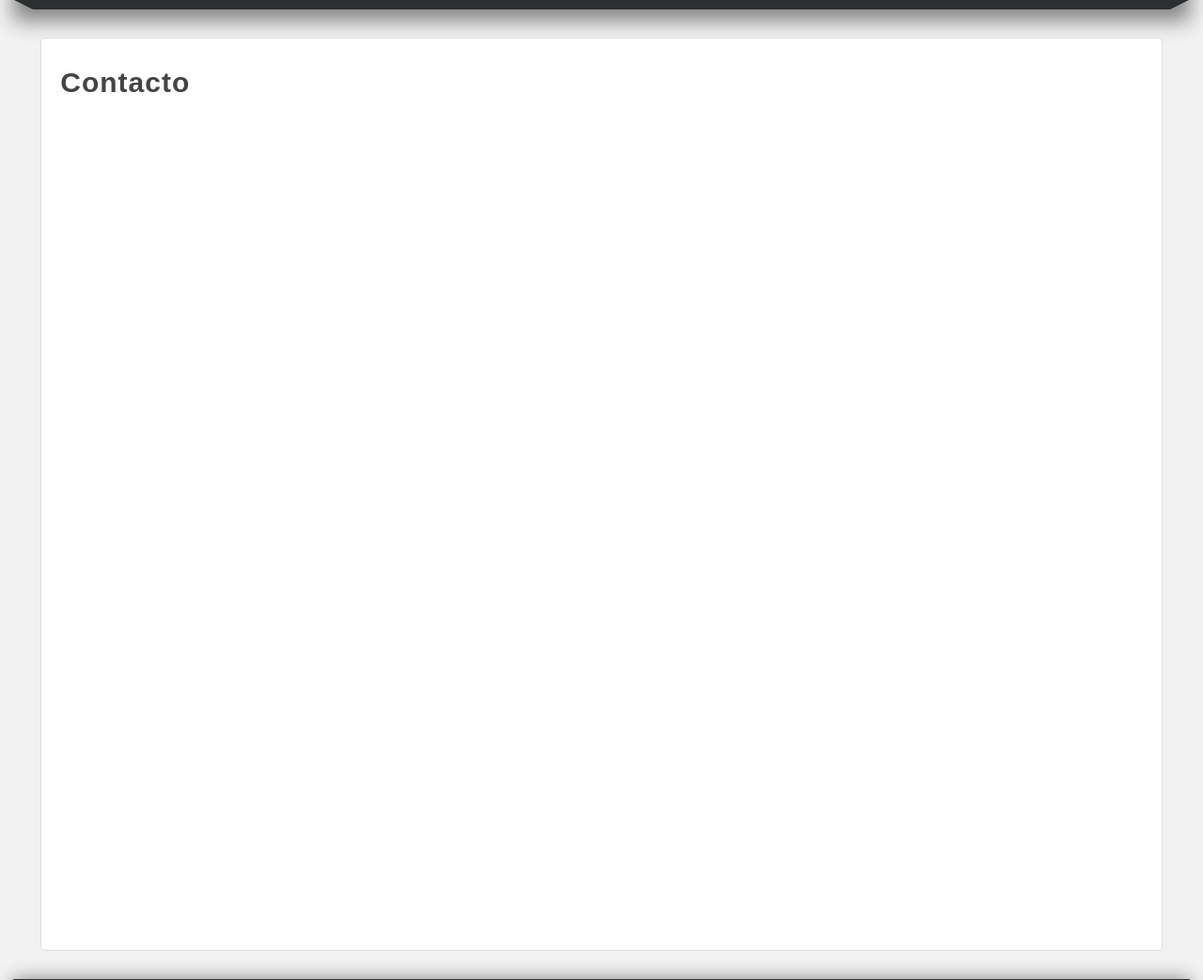
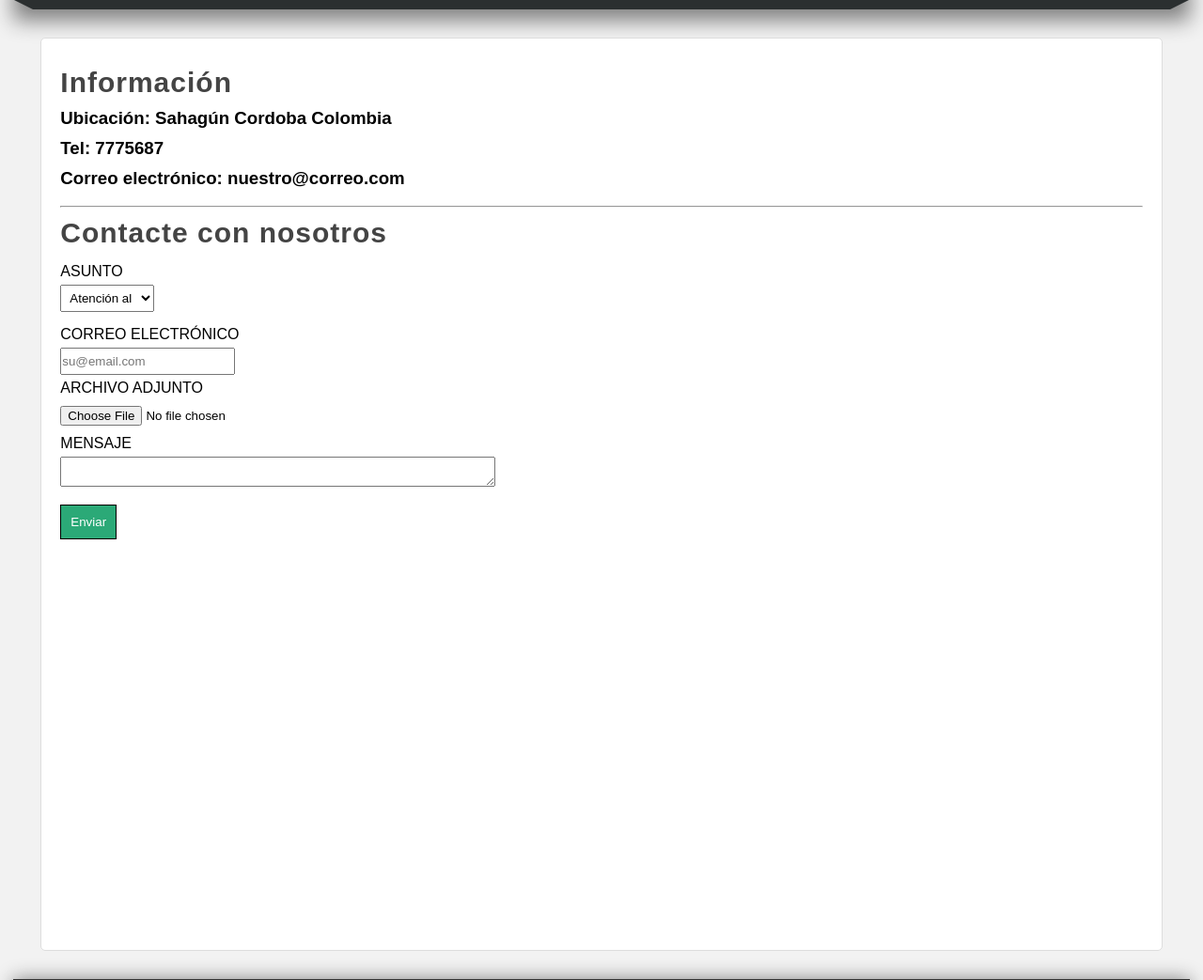
Before and after one commit to adolfojb2/Master_python, a Django app: page /contacto/ in a window 1280 px wide. Shown: the part 182-1225 px from the top of the page at 94% size. Run offline with Django 4.2, Linux system fonts and the light colour scheme.

Commit message:
Actualización de la template Contacto y correcciones en las vistas views.py

```diff
--- a/22-django/AprendiendoDjango/miapp/templates/contacto.html
+++ b/22-django/AprendiendoDjango/miapp/templates/contacto.html
@@ -2,5 +2,34 @@
 {% block title %} Contacto {% endblock %}
 
 {% block content %}
-<h2 class="title"> Contacto</h2>
+<div>
+    <h2 class="title"> Información</h2>
+    <h3>Ubicación: Sahagún Cordoba Colombia </h3>
+    <h3>Tel: 7775687</h3>
+    <h3>Correo electrónico: nuestro@correo.com</h3>
+</div>
+<br/>
+<hr/>
+<div>
+    <h2 class="title"> Contacte con nosotros</h2>
+    <form>
+        <label for="asunto">ASUNTO</label>
+        <select name="asunto">
+            <option value="1">Atención al cliente</option>
+            <option value="0">Solicitud</option>
+        </select>
+
+        <label for="email">CORREO ELECTRÓNICO</label>
+        <input type="email"  placeholder="su@email.com" name="email"/>
+
+        <label for="archivo">ARCHIVO ADJUNTO</label>
+        <input type="file" name="file"/>
+
+        <label for="mensaje">MENSAJE</label>
+        <textarea name="mensaje" ></textarea>
+
+        <input type="submit" value="Enviar"/>
+    </form>
+</div>
+
 {% endblock %}
--- a/22-django/AprendiendoDjango/miapp/views.py
+++ b/22-django/AprendiendoDjango/miapp/views.py
@@ -91,7 +91,7 @@ def editar_articulo(request, id):
     return HttpResponse(f"Articulo {articulo.id} editado: <strong>{articulo.title}</strong> - {articulo.content}")
 
 def articulos(request):
-    articulos = Article.objects.all().order_by('-id')
+    articulos = Article.objects.all()
     # articulos = Article.objects.filter(title__contains = "articulo")
     # articulos = Article.objects.filter(title__contains="articulo",).exclude(public = False)
 
```
Also changed, not shown: 22-django/AprendiendoDjango/db.sqlite3.
